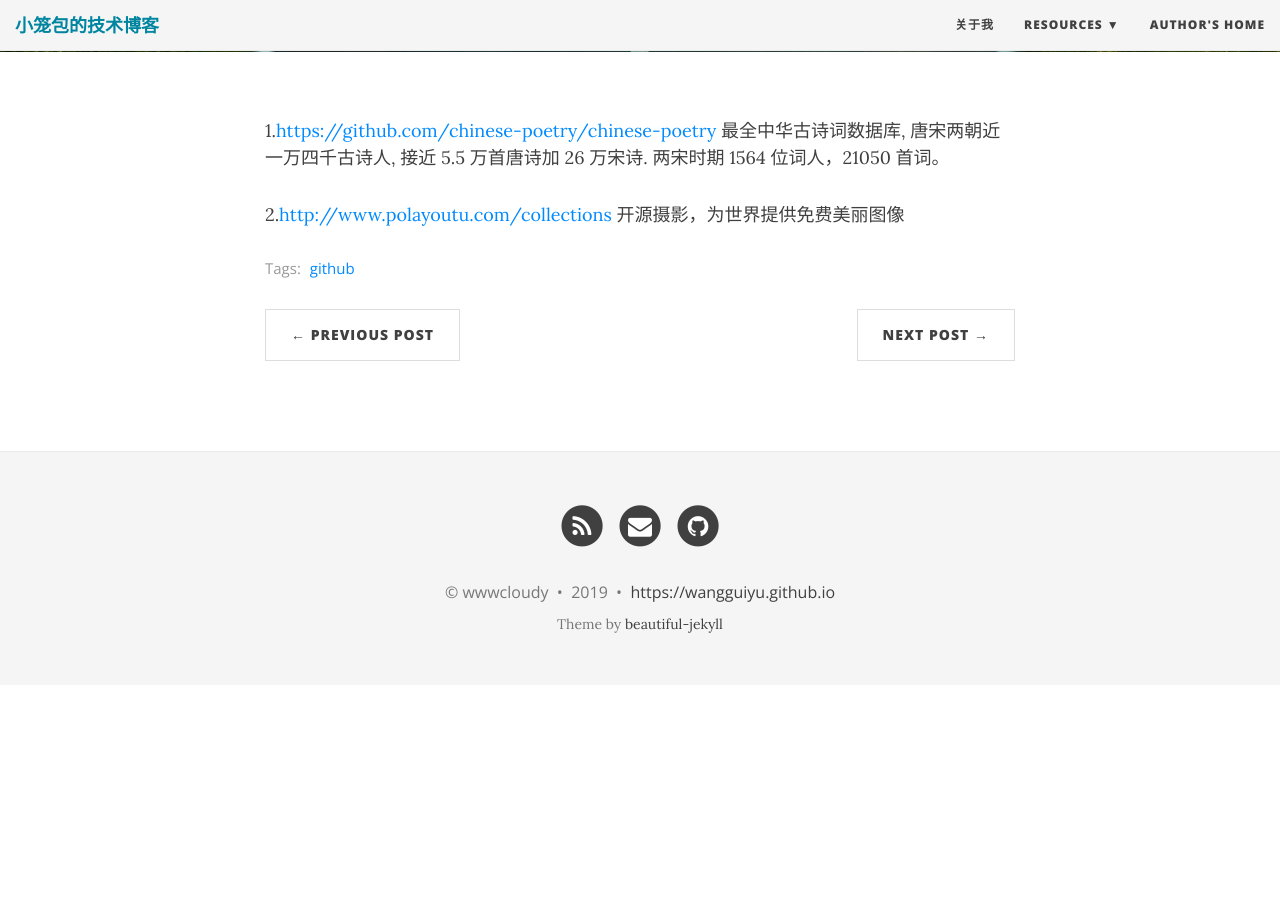
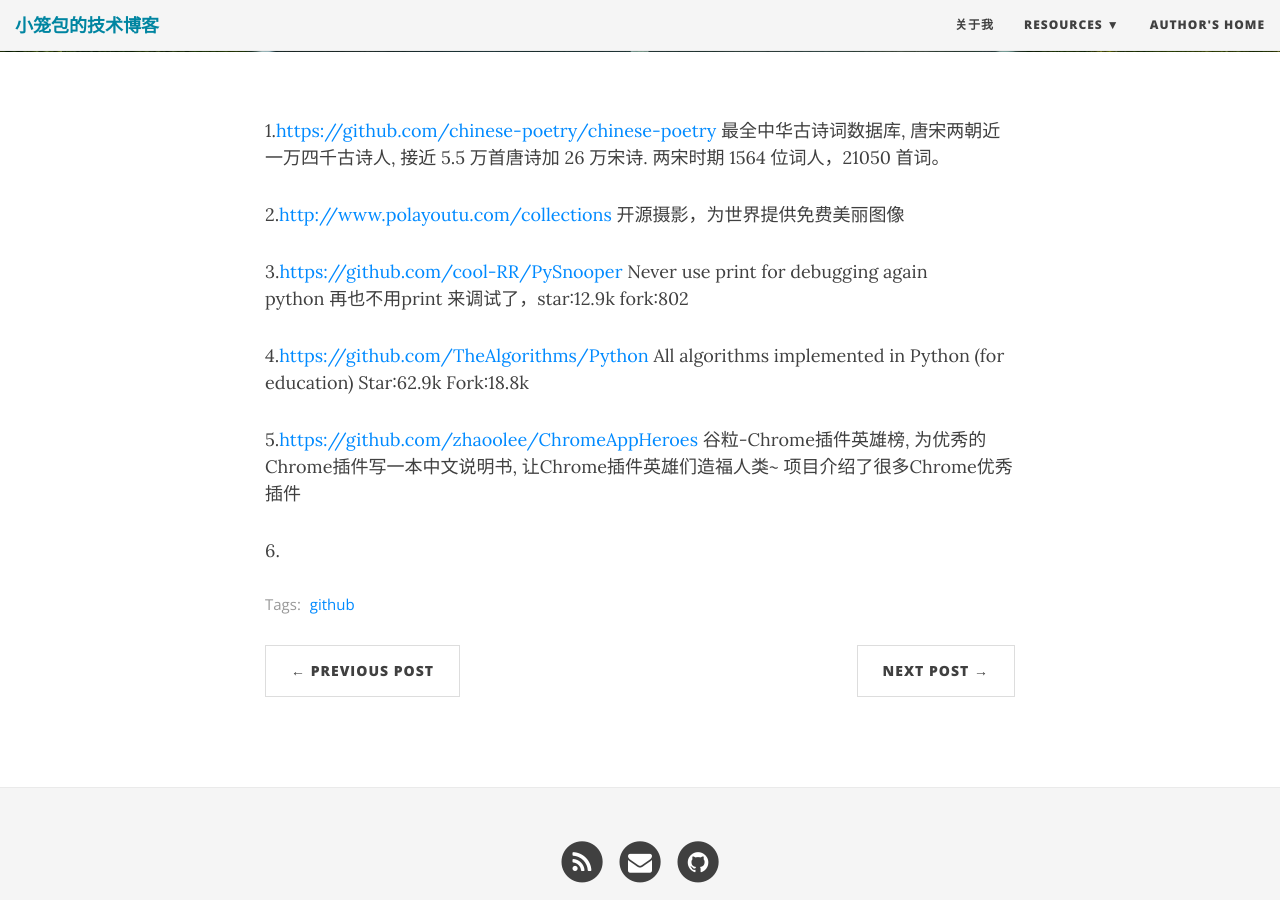
Before and after one commit to wangguiyu/wangguiyu.github.io, a Jekyll site: the page built from _posts/2019-11-27-github-popular-projects.md, in a window 1280 px wide and 900 px high, scrolled down 430 px. Built offline with Jekyll 4.4.1, drawn with Linux system fonts in a browser that asks for light colours; nearby versions of some CDN libraries; before the commit the page ends 1115 px from its top, so only the background shows below that.

Commit message:
Update 2019-11-27-github-popular-projects.md

```diff
--- a/_posts/2019-11-27-github-popular-projects.md
+++ b/_posts/2019-11-27-github-popular-projects.md
@@ -12,3 +12,17 @@
 最全中华古诗词数据库, 唐宋两朝近一万四千古诗人, 接近 5.5 万首唐诗加 26 万宋诗. 两宋时期 1564 位词人，21050 首词。
 
 2.[http://www.polayoutu.com/collections ](http://www.polayoutu.com/collections) 开源摄影，为世界提供免费美丽图像
+
+3.[https://github.com/cool-RR/PySnooper](https://github.com/cool-RR/PySnooper)
+Never use print for debugging again
+python 再也不用print 来调试了，star:12.9k fork:802
+
+4.[https://github.com/TheAlgorithms/Python](https://github.com/TheAlgorithms/Python)
+All algorithms implemented in Python (for education)
+Star:62.9k  Fork:18.8k
+
+5.[https://github.com/zhaoolee/ChromeAppHeroes](https://github.com/zhaoolee/ChromeAppHeroes)
+谷粒-Chrome插件英雄榜, 为优秀的Chrome插件写一本中文说明书, 让Chrome插件英雄们造福人类~
+项目介绍了很多Chrome优秀插件
+
+6.
```
